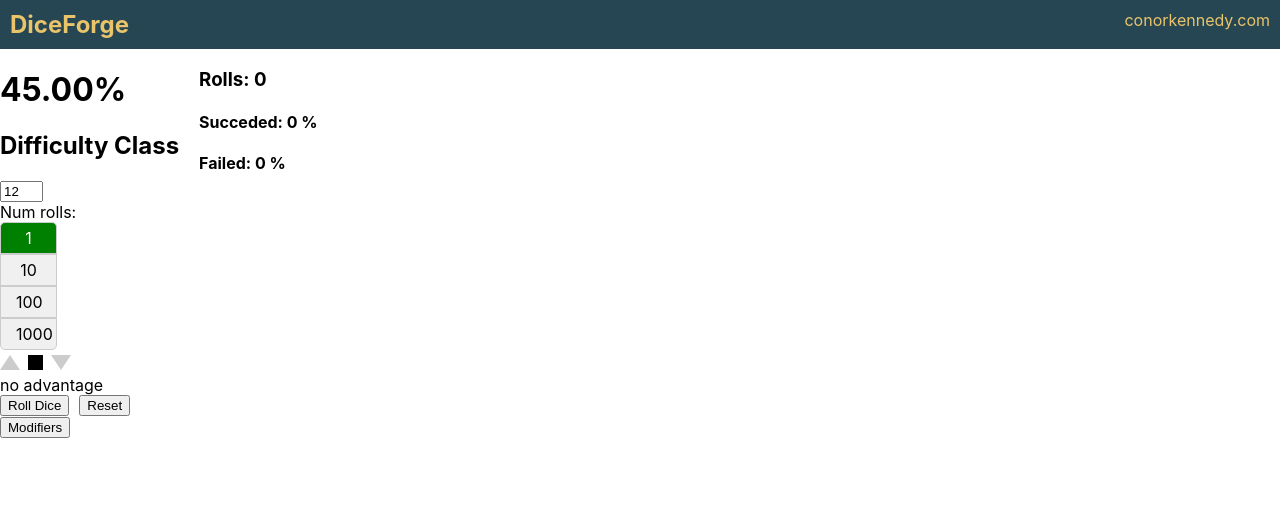
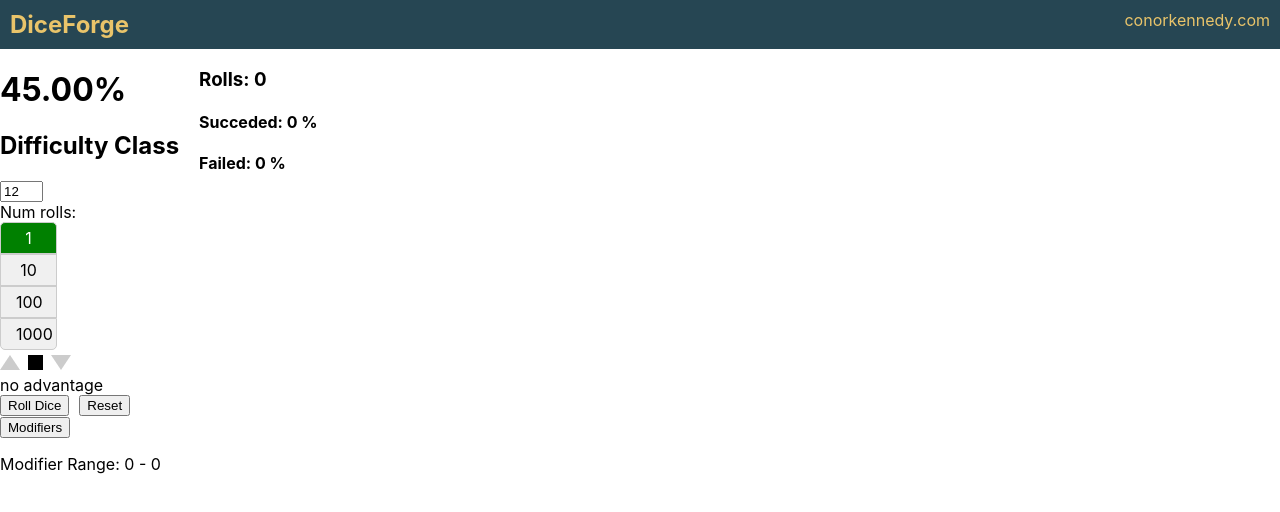
Before and after one commit to conorkenn/diceforge, a React (Create React App) app in the folder frontend/: page / in a window 1280 px wide. Shown: the top 512 px of the page. Built offline with nearby package versions, Linux system fonts and the light colour scheme.

Commit message:
added estimated modifer range based on modifiers selected

```diff
--- a/frontend/src/components/DiceRollerComponent.tsx
+++ b/frontend/src/components/DiceRollerComponent.tsx
@@ -13,9 +13,8 @@ const DiceRoller: React.FC = () => {
   const [history, setHistory] = useState<RollHistory[]>([]);
   const [numRolls, setNumRolls] = useState<number>(1);
   const [rollType, setRollType] = useState<string>("none");
-  const [modifiers, setModifiers] = useState<string[]>([])
+  const [modifiers, setModifiers] = useState<string[]>([]);
   const [isModalOpen, setIsModalOpen] = useState(false);
-
 
   const openModal = () => {
     setIsModalOpen(true);
@@ -34,7 +33,7 @@ const DiceRoller: React.FC = () => {
           difficulty,
           advantage,
           disadvantage,
-          modifiers
+          modifiers,
         });
         return rollResult;
       });
@@ -65,11 +64,51 @@ const DiceRoller: React.FC = () => {
     return (baseChance * 100).toFixed(2);
   };
 
+  const calculateModifierTotal = (modifiers: string[]) => {
+    let staticModifier = 0;
+    let minRollModifier = 0;
+    let maxRollModifier = 0;
+    modifiers.forEach((mod) => {
+      if (mod.includes("d")) {
+        const parts = mod.split("d");
+        const diceCount = Math.abs(Number(parts[0]));
+        const diceSides = Number(parts[1]);
+        const isNegative = mod.startsWith("-");
+
+        const diceMin = isNegative ? -1 : 1;
+        const diceMax = isNegative
+          ? -diceCount * diceSides
+          : diceCount * diceSides;
+
+        minRollModifier += diceMin;
+        maxRollModifier += diceMax;
+      } else {
+        staticModifier += Number(mod);
+      }
+    });
+
+    const minTotal = staticModifier + minRollModifier;
+    const maxTotal = staticModifier + maxRollModifier;
+    const displayMin = Math.min(minTotal, maxTotal);
+    const displayMax = Math.max(minTotal, maxTotal);
+    //return { minTotal, maxTotal };
+    return (
+      <div>
+        <p>
+          Modifier Range: {displayMin} - {displayMax}
+        </p>
+      </div>
+    )
+  };
+
   return (
     <div style={{ display: "flex", justifyContent: "space-between" }}>
       <div>
         <h1>{calculateChance(difficulty, rollType)}%</h1>
-        <DifficultySelector difficulty={difficulty} setDifficulty={setDifficulty}/>
+        <DifficultySelector
+          difficulty={difficulty}
+          setDifficulty={setDifficulty}
+        />
         <NumRollsSelector numRolls={numRolls} setNumRolls={setNumRolls} />
         <RollTypeSelector rollType={rollType} setRollType={setRollType} />
         <div style={{ display: "flex", gap: "10px" }}>
@@ -79,12 +118,12 @@ const DiceRoller: React.FC = () => {
         <button onClick={openModal}>Modifiers</button>
         {isModalOpen && (
           <ModifierModal
-          modifiers={modifiers}
-          setModifiers={setModifiers}
-          closeModal={closeModal}
-        />
+            modifiers={modifiers}
+            setModifiers={setModifiers}
+            closeModal={closeModal}
+          />
         )}
-        {modifiers}
+        {calculateModifierTotal(modifiers)}
       </div>
       <div style={{ flex: 1, marginLeft: "20px" }}>
         <RollHistoryComponent history={history} />
```
